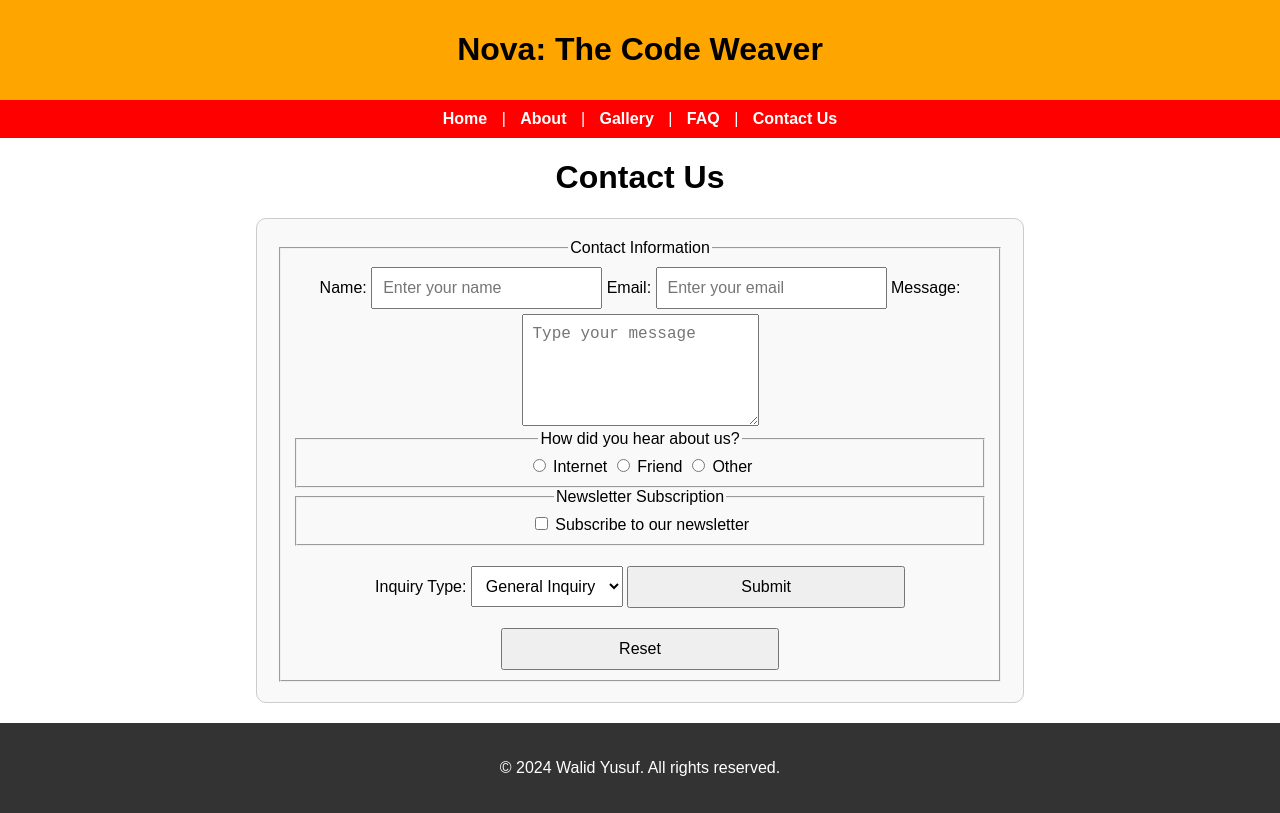
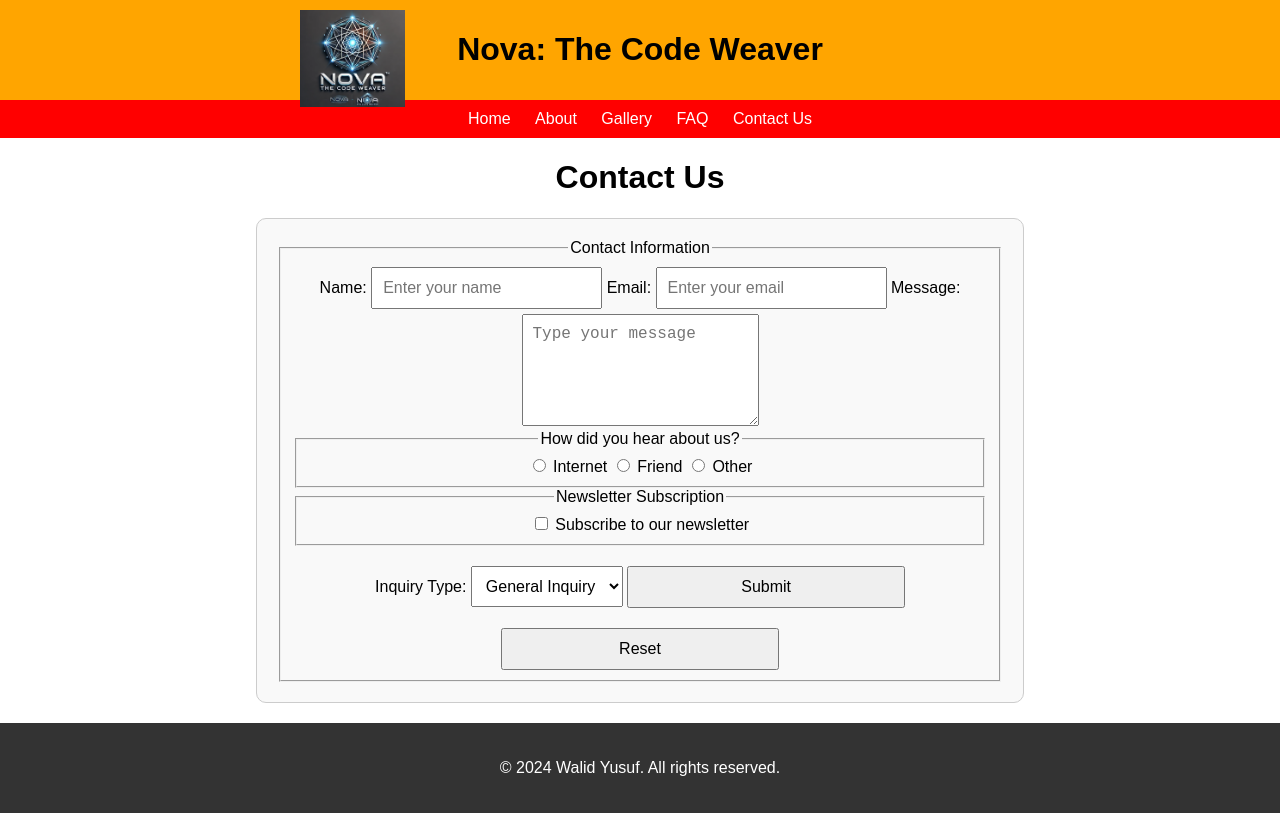
Before and after one commit to walid-yusuf356/ITSE-1301, a plain HTML site: page contact-us.html in a window 1280 px wide. Drawn offline with Linux system fonts and the light colour scheme; files that its build step writes are made by us from their sources.

Commit message:
added nav and Box model and Floated Elements

```diff
--- a/contact-us.css
+++ b/contact-us.css
@@ -11,10 +11,19 @@ header {
   padding: 10px;
   text-align: center;
 }
+.main-header {
+  gap: 20px;
+}
+.logo {
+  width: 105px;
+  height: auto;
+  position: absolute;
+  top: 10px;
+  left: 300px;
+}
 
 nav {
-  background-color: #ff0000;
-  color: #ffffff;
+  background-color: red;
   padding: 10px;
   text-align: center;
 }
@@ -22,7 +31,7 @@ nav {
 nav a {
   color: #ffffff;
   text-decoration: none;
-  font-weight: bold;
+  /* font-weight: bold; */
   margin: 0 10px;
 }
 
--- a/contact-us.html
+++ b/contact-us.html
@@ -10,13 +10,14 @@
   <body>
     <!-- Header Section -->
     <header class="main-header">
+      <img src="./images/logo.png" alt="Nova Logo" class="logo" />
       <h1>Nova: The Code Weaver</h1>
     </header>
 
     <!-- Navigation Bar -->
     <nav class="navigation">
-      <a href="./index.html">Home</a> | <a href="#">About</a> | <a href="#">Gallery</a> |
-      <a href="#">FAQ</a> | <a href="./contact-us.html">Contact Us</a>
+      <a href="./index.html">Home</a>  <a href="#">About</a>  <a href="#">Gallery</a>
+      <a href="#">FAQ</a>  <a href="./contact-us.html">Contact Us</a>
     </nav>
 
     <h1>Contact Us</h1>
@@ -24,7 +25,6 @@
       <form name="contactForm" method="POST" action="success.html">
         <fieldset>
           <legend>Contact Information</legend>
-
           <!-- Single-line text field -->
           <label for="name">Name:</label>
           <input
@@ -34,7 +34,6 @@
             required
             placeholder="Enter your name"
           />
-
           <!-- Email field -->
           <label for="email">Email:</label>
           <input
--- a/css/layout.css
+++ b/css/layout.css
@@ -30,8 +30,8 @@
 .logo {
   position: absolute;
   top: 10px;
-    left: 10px;
-    width: 80px;
+  left: 300px;
+  width: 105px;
   height: auto;
 }
 
@@ -60,7 +60,8 @@
   text-decoration: none;
 }
 
-  .nav-menu a:hover, .nav-menu a.active {
+.nav-menu a:hover,
+.nav-menu a.active {
   color: #ffd700;
 }
 
@@ -85,7 +86,8 @@
   margin-left: 20px;
 }
 
-  .figure-left, .figure-right {
+.figure-left,
+.figure-right {
   max-width: 50%;
 }
 
```
Also changed, not shown: index.html (+10 -13 lines), images/logo.png (added). Lines whose indentation alone changed are shown as unchanged.
